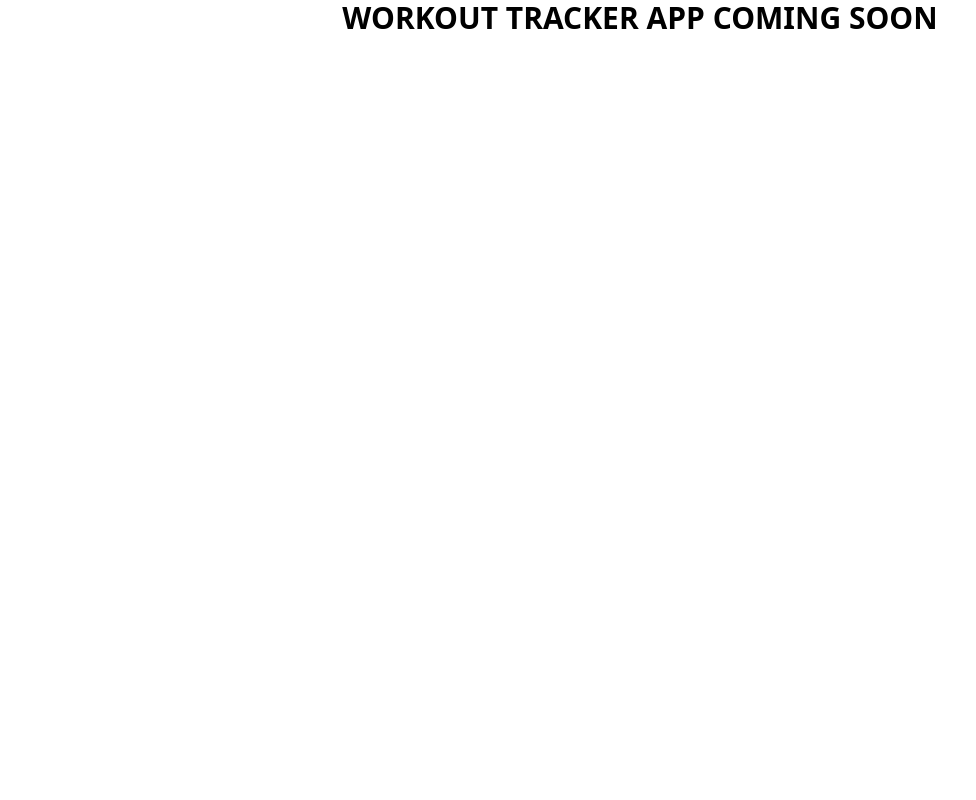
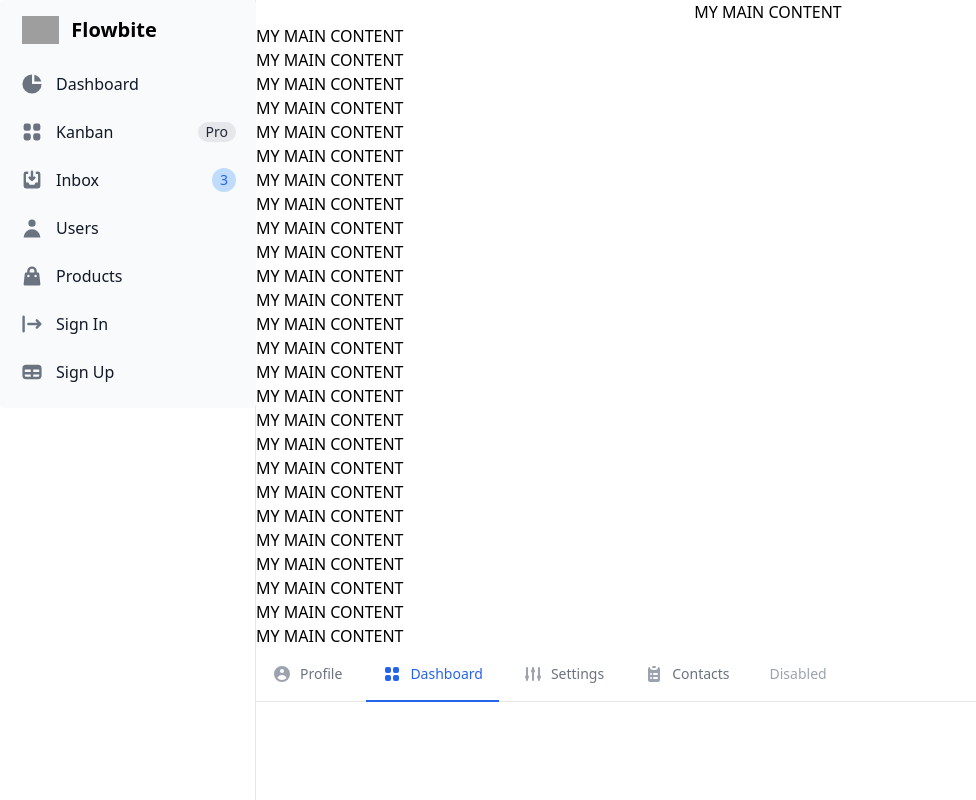
Before and after one commit to Obaayaa-1988/Nuxtjs-Workout-Tracker, a Nuxt app: page / in a window 1280 px wide. Shown: the whole page, without its empty margins (0-976 px from the left). Built offline with nearby package versions, Linux system fonts and the light colour scheme; grey boxes are pictures that could not be loaded.

Commit message:
added tailwind components for sidebar and footer

```diff
--- /dev/null
+++ b/components/Home.vue
@@ -0,0 +1,50 @@
+<template>
+  <div class="flex min-h-screen">
+    <div class="w-64 border-r border-gray-20">
+      <Navigation />
+    </div>
+
+    <div class="flex-1">
+      <div>
+        <main class="text-center">MY MAIN CONTENT</main>
+        <main>MY MAIN CONTENT</main>
+        <main>MY MAIN CONTENT</main>
+        <main>MY MAIN CONTENT</main>
+        <main>MY MAIN CONTENT</main>
+        <main>MY MAIN CONTENT</main>
+        <main>MY MAIN CONTENT</main>
+        <main>MY MAIN CONTENT</main>
+        <main>MY MAIN CONTENT</main>
+        <main>MY MAIN CONTENT</main>
+        <main>MY MAIN CONTENT</main>
+        <main>MY MAIN CONTENT</main>
+        <main>MY MAIN CONTENT</main>
+        <main>MY MAIN CONTENT</main>
+        <main>MY MAIN CONTENT</main>
+        <main>MY MAIN CONTENT</main>
+        <main>MY MAIN CONTENT</main>
+        <main>MY MAIN CONTENT</main>
+        <main>MY MAIN CONTENT</main>
+        <main>MY MAIN CONTENT</main>
+        <main>MY MAIN CONTENT</main>
+        <main>MY MAIN CONTENT</main>
+        <main>MY MAIN CONTENT</main>
+        <main>MY MAIN CONTENT</main>
+        <main>MY MAIN CONTENT</main>
+        <main>MY MAIN CONTENT</main>
+        <main>MY MAIN CONTENT</main>
+      </div>
+      <FooterTracker />
+    </div>
+  </div>
+</template>
+
+<script>
+export default {
+  name: "Home",
+  // components: { FooterTracker }
+};
+</script>
+
+<style>
+</style>
--- a/components/NuxtLogo.vue
+++ b/components/NuxtLogo.vue
@@ -1,7 +1,8 @@
 <template>
-  <svg class="nuxt-logo" viewBox="0 0 45 30" fill="none" xmlns="http://www.w3.org/2000/svg">
-    <path d="M24.7203 29.704H41.1008C41.6211 29.7041 42.1322 29.5669 42.5828 29.3061C43.0334 29.0454 43.4075 28.6704 43.6675 28.2188C43.9275 27.7672 44.0643 27.2549 44.0641 26.7335C44.0639 26.2121 43.9266 25.6999 43.6662 25.2485L32.6655 6.15312C32.4055 5.70162 32.0315 5.32667 31.581 5.06598C31.1305 4.8053 30.6195 4.66805 30.0994 4.66805C29.5792 4.66805 29.0682 4.8053 28.6177 5.06598C28.1672 5.32667 27.7932 5.70162 27.5332 6.15312L24.7203 11.039L19.2208 1.48485C18.9606 1.03338 18.5864 0.658493 18.1358 0.397853C17.6852 0.137213 17.1741 0 16.6538 0C16.1336 0 15.6225 0.137213 15.1719 0.397853C14.7213 0.658493 14.3471 1.03338 14.0868 1.48485L0.397874 25.2485C0.137452 25.6999 0.000226653 26.2121 2.8053e-07 26.7335C-0.000226092 27.2549 0.136554 27.7672 0.396584 28.2188C0.656614 28.6704 1.03072 29.0454 1.48129 29.3061C1.93185 29.5669 2.44298 29.7041 2.96326 29.704H13.2456C17.3195 29.704 20.3239 27.9106 22.3912 24.4118L27.4102 15.7008L30.0986 11.039L38.1667 25.0422H27.4102L24.7203 29.704ZM13.0779 25.0374L5.9022 25.0358L16.6586 6.36589L22.0257 15.7008L18.4322 21.9401C17.0593 24.2103 15.4996 25.0374 13.0779 25.0374Z" fill="#00DC82" />
-  </svg>
+  <div>
+
+
+  </div>
 </template>
 
 <style>
--- a/components/Tutorial.vue
+++ b/components/Tutorial.vue
@@ -1,7 +1,7 @@
 <!-- Please remove this file from your project -->
 <template>
   <div>
-    <h1 class="text-3xl font-semibold text-center">
+    <h1 class="text-3xl font-semibold text-center text-red-500">
       WORKOUT TRACKER APP COMING SOON
     </h1>
   </div>
--- a/pages/index.vue
+++ b/pages/index.vue
@@ -1,5 +1,6 @@
 <template>
-  <Tutorial/>
+  <!-- <Tutorial/> -->
+  <Home />
 </template>
 
 <script>
```
Also changed, not shown: 1 other file (tests, documents, lock files or other folders).
